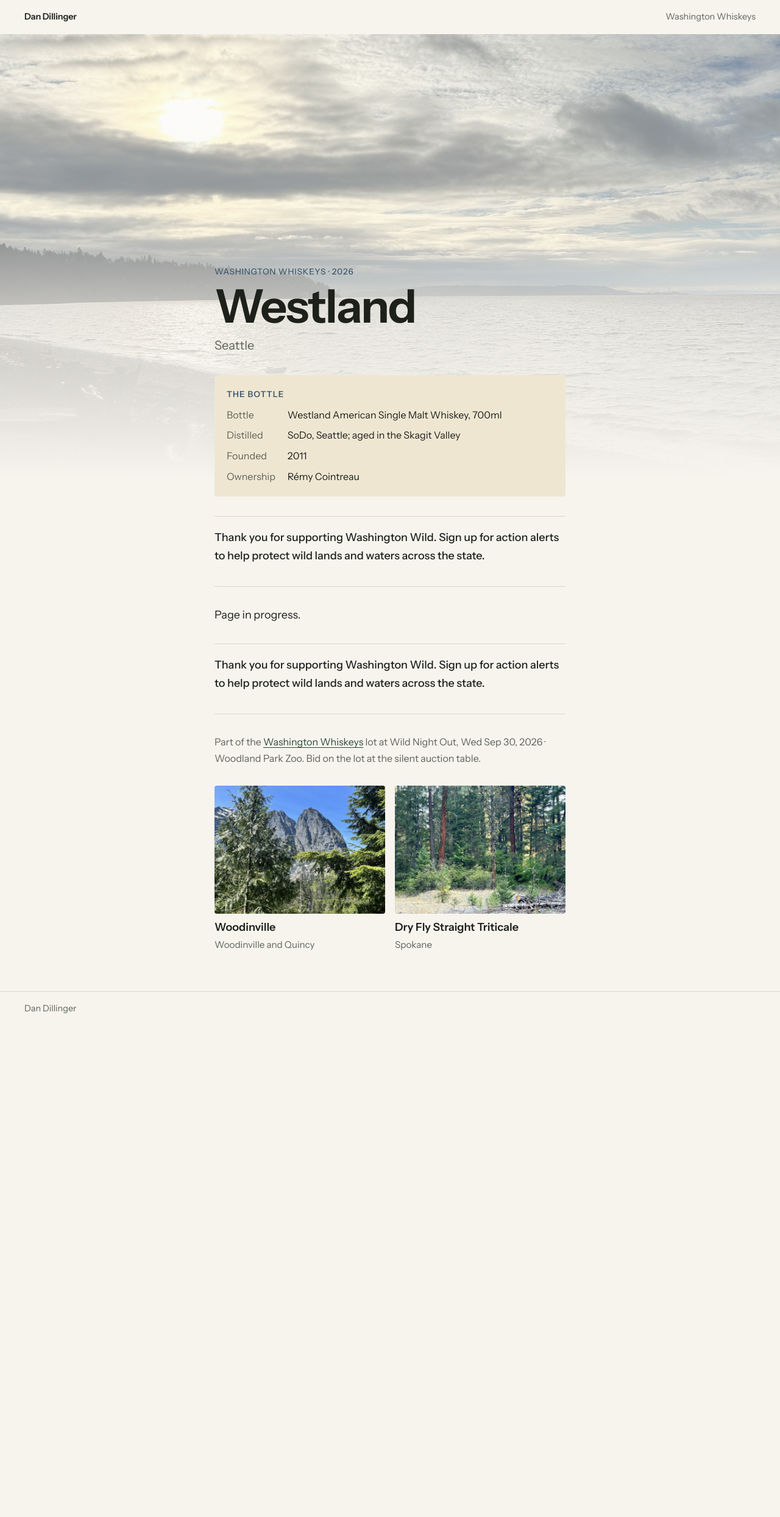
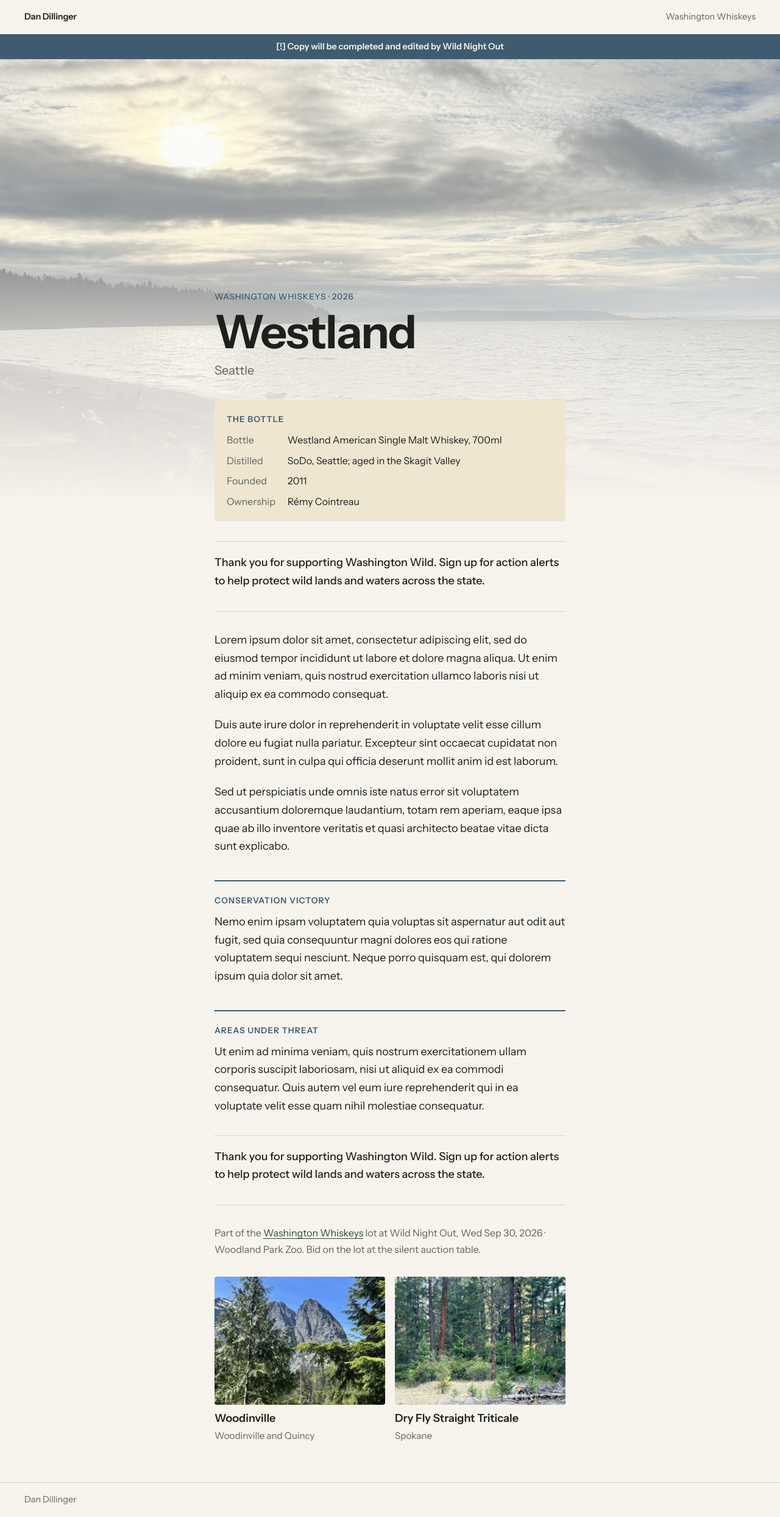
Before and after one commit to dandillinger/whiskey, a Jekyll site: the page built from 2026/westland.md, in a window 1280 px wide. Shown: the whole page at 61% size. Built offline with Jekyll 4.4.1, drawn with Linux system fonts in a browser that asks for light colours; before the commit the page ends 1681 px from its top, so only the background shows below that.

Commit message:
Lorem ipsum copy for Westland and Woodinville; draft notice on bottle pages
Co-Authored-By: Claude Opus 5.5 (1M context) <noreply@anthropic.com>

```diff
--- a/2026/index.md
+++ b/2026/index.md
@@ -10,6 +10,7 @@ contents: Three bottles
 value: 115
 donor: Dan Dillinger, WA Wild Board Member
 bid_note: Bid on the lot at the silent auction table.
+notice: "[!] Copy will be completed and edited by Wild Night Out"
 cta_text: Thank you for supporting Washington Wild. Sign up for action alerts to help protect wild lands and waters across the state.
 cta_label: Sign up for action alerts
 cta_url:  # TODO: WA Wild action-alert signup link. The button stays hidden until this is set
--- a/2026/westland.md
+++ b/2026/westland.md
@@ -21,4 +21,16 @@ specs:
   - label: Ownership
     value: Rémy Cointreau
 ---
-Page in progress.
+Lorem ipsum dolor sit amet, consectetur adipiscing elit, sed do eiusmod tempor incididunt ut labore et dolore magna aliqua. Ut enim ad minim veniam, quis nostrud exercitation ullamco laboris nisi ut aliquip ex ea commodo consequat.
+
+Duis aute irure dolor in reprehenderit in voluptate velit esse cillum dolore eu fugiat nulla pariatur. Excepteur sint occaecat cupidatat non proident, sunt in culpa qui officia deserunt mollit anim id est laborum.
+
+Sed ut perspiciatis unde omnis iste natus error sit voluptatem accusantium doloremque laudantium, totam rem aperiam, eaque ipsa quae ab illo inventore veritatis et quasi architecto beatae vitae dicta sunt explicabo.
+
+## Conservation victory
+
+Nemo enim ipsam voluptatem quia voluptas sit aspernatur aut odit aut fugit, sed quia consequuntur magni dolores eos qui ratione voluptatem sequi nesciunt. Neque porro quisquam est, qui dolorem ipsum quia dolor sit amet.
+
+## Areas under threat
+
+Ut enim ad minima veniam, quis nostrum exercitationem ullam corporis suscipit laboriosam, nisi ut aliquid ex ea commodi consequatur. Quis autem vel eum iure reprehenderit qui in ea voluptate velit esse quam nihil molestiae consequatur.
--- a/_layouts/bottle.html
+++ b/_layouts/bottle.html
@@ -3,6 +3,7 @@ layout: default
 ---
 {% assign lot = site.pages | where: "year", page.year | where: "layout", "lot" | first %}
 {% assign bottles = site.pages | where: "year", page.year | where: "layout", "bottle" | sort: "order" %}
+{% if lot.notice %}<p class="notice">{{ lot.notice }}</p>{% endif %}
 <div class="stage">
 {% include hero.html src=page.hero position=page.hero_position %}
 <main class="page{% if page.hero %} has-backdrop{% endif %}">
--- a/assets/style.css
+++ b/assets/style.css
@@ -34,6 +34,12 @@ a:hover { color: var(--accent); }
 .wordmark { font-weight: 600; letter-spacing: -.01em; color: var(--ink); text-decoration: none; }
 .site-section { color: var(--muted); }
 .site-footer { color: var(--muted); border-top: 1px solid var(--rule); margin-top: 4rem; }
+
+/* Notice strip under the header */
+.notice {
+  margin: 0; padding: .55rem clamp(1rem, 4vw, 2.5rem); position: relative; z-index: 2;
+  background: var(--accent); color: var(--paper); font-size: .9rem; font-weight: 600; text-align: center;
+}
 
 /* Backdrop: the page photo fades back behind the title and opening copy.
    Screened with the paper color so text stays readable in both modes. */
```
Also changed, not shown: 2026/woodinville.md (+13 -1 lines).
